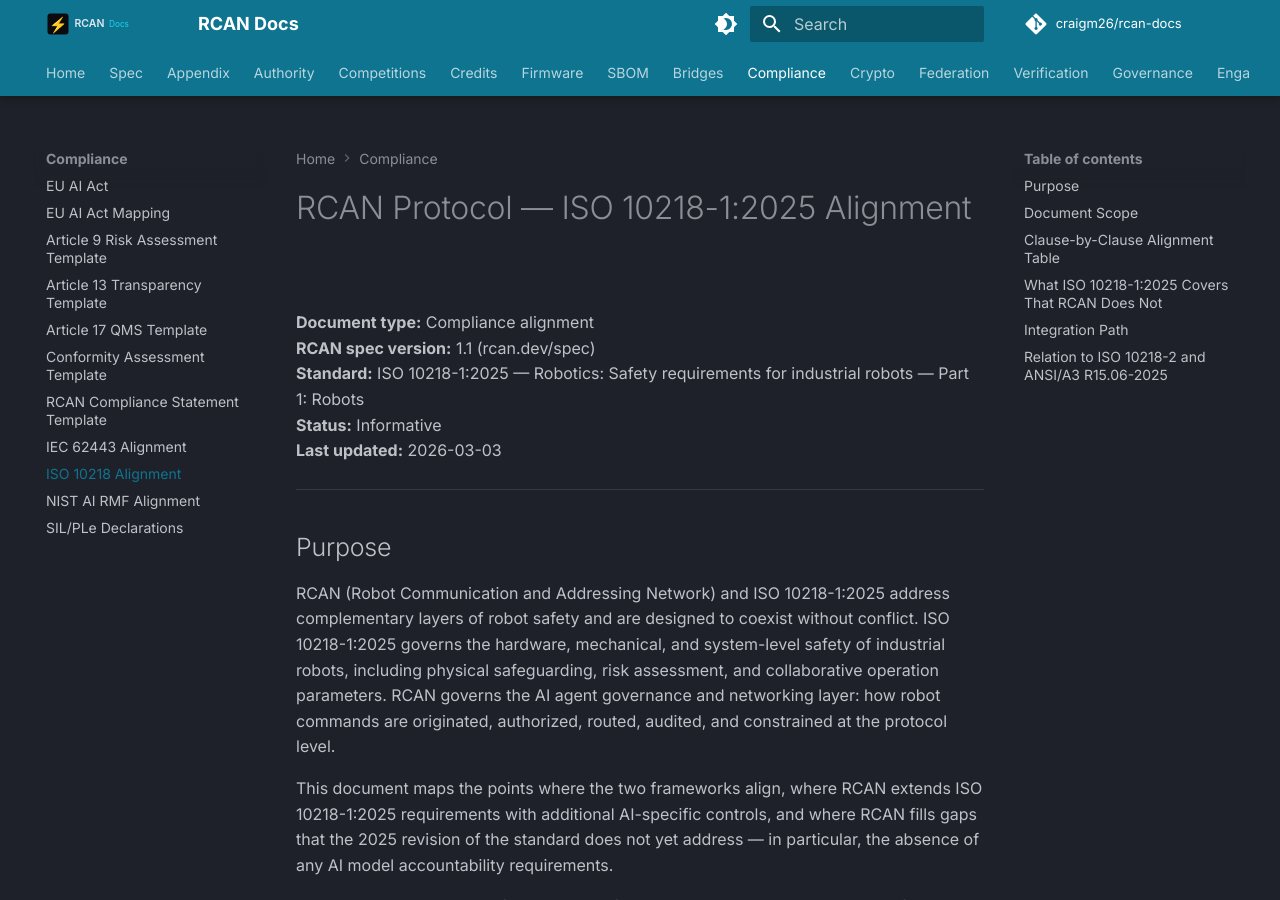
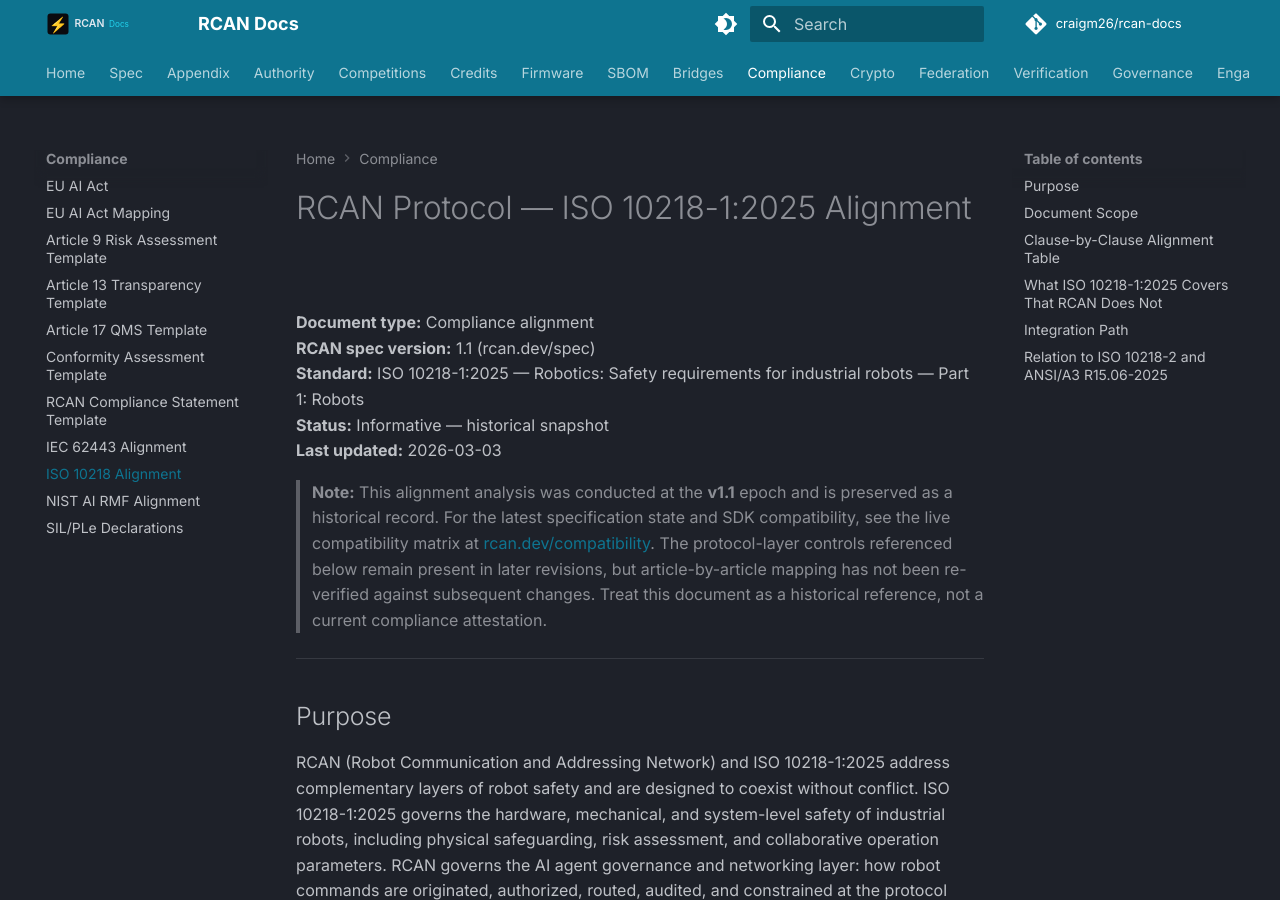
Before and after one commit to craigm26/rcan-docs, an MkDocs documentation site: the page built from docs/compliance/iso-10218-alignment.md, in a window 1280 px wide and 900 px high. Built offline with MkDocs 1.6.1 and Material for MkDocs 9.7.7, drawn with Linux system fonts in a browser that asks for light colours; comment, search, counter and statistics services are not loaded; the version menu is left out.

Commit message:
docs(compliance): add historical-snapshot disclosure to v1.1 alignment docs (#8)
* docs(compliance): add historical-snapshot disclosure to v1.1 alignment docs

iso-10218-alignment.md and nist-ai-rmf-alignment.md are dated
2026-03-03 / 2026-03-04 and pin "RCAN spec version: 1.1" in their
header blocks. Both are Informative analysis snapshots, not current
compliance attestations — but nothing in the file body signals this
to a reader.

This change:
- Updates the Status line to "Informative — historical snapshot".
- Adds a callout immediately under the header block stating the
  analysis was conducted against archived v1.1 and that article-/
  function-by-function mapping has not been re-verified against the
  current v3.2 spec.

The v1.1 version label itself is preserved as intentional historical
provenance (per the audit's drift-not-factual classification).

Closes #4. Upstream mirror in continuonai/rcan-spec/docs/compliance/
fixed in a separate coordinating PR.

Refs: opencastor-ops findings S-RCD-01 (Plan 9 Phase 5).

Co-Authored-By: Claude Opus 4.7 (1M context) <noreply@anthropic.com>

* fix(lint): rephrase historical-snapshot callout to satisfy §8 lint rules

The previous callout text tripped two forbidden-phrase rules:
- spec-version-hardcoded: "Spec v1.1"
- current-spec-version: "current spec"

Rephrased to:
- Drop "Spec v1.1" — use "the **v1.1** epoch" (no "Spec" prefix)
- Drop "current spec is **v3.2**" — point to live compatibility
  matrix at rcan.dev/compatibility per the lint's recommended
  replacement hint
- "post-v1.1 changes" → "subsequent changes" (avoids any version-
  string suffix concern)

Semantic intent unchanged: the callout still flags the file as
a historical v1.1 snapshot and directs readers to the current
state via the compatibility matrix link.

Co-Authored-By: Claude Opus 4.7 (1M context) <noreply@anthropic.com>

---------

Co-authored-by: Claude Opus 4.7 (1M context) <noreply@anthropic.com>

```diff
--- a/docs/compliance/iso-10218-alignment.md
+++ b/docs/compliance/iso-10218-alignment.md
@@ -3,8 +3,10 @@
 **Document type:** Compliance alignment
 **RCAN spec version:** 1.1 (rcan.dev/spec)
 **Standard:** ISO 10218-1:2025 — Robotics: Safety requirements for industrial robots — Part 1: Robots
-**Status:** Informative
+**Status:** Informative — historical snapshot
 **Last updated:** 2026-03-03
+
+> **Note:** This alignment analysis was conducted at the **v1.1** epoch and is preserved as a historical record. For the latest specification state and SDK compatibility, see the live compatibility matrix at [rcan.dev/compatibility](https://rcan.dev/compatibility). The protocol-layer controls referenced below remain present in later revisions, but article-by-article mapping has not been re-verified against subsequent changes. Treat this document as a historical reference, not a current compliance attestation.
 
 ---
 
```
Also changed, not shown: docs/compliance/nist-ai-rmf-alignment.md (+3 -1 lines).
